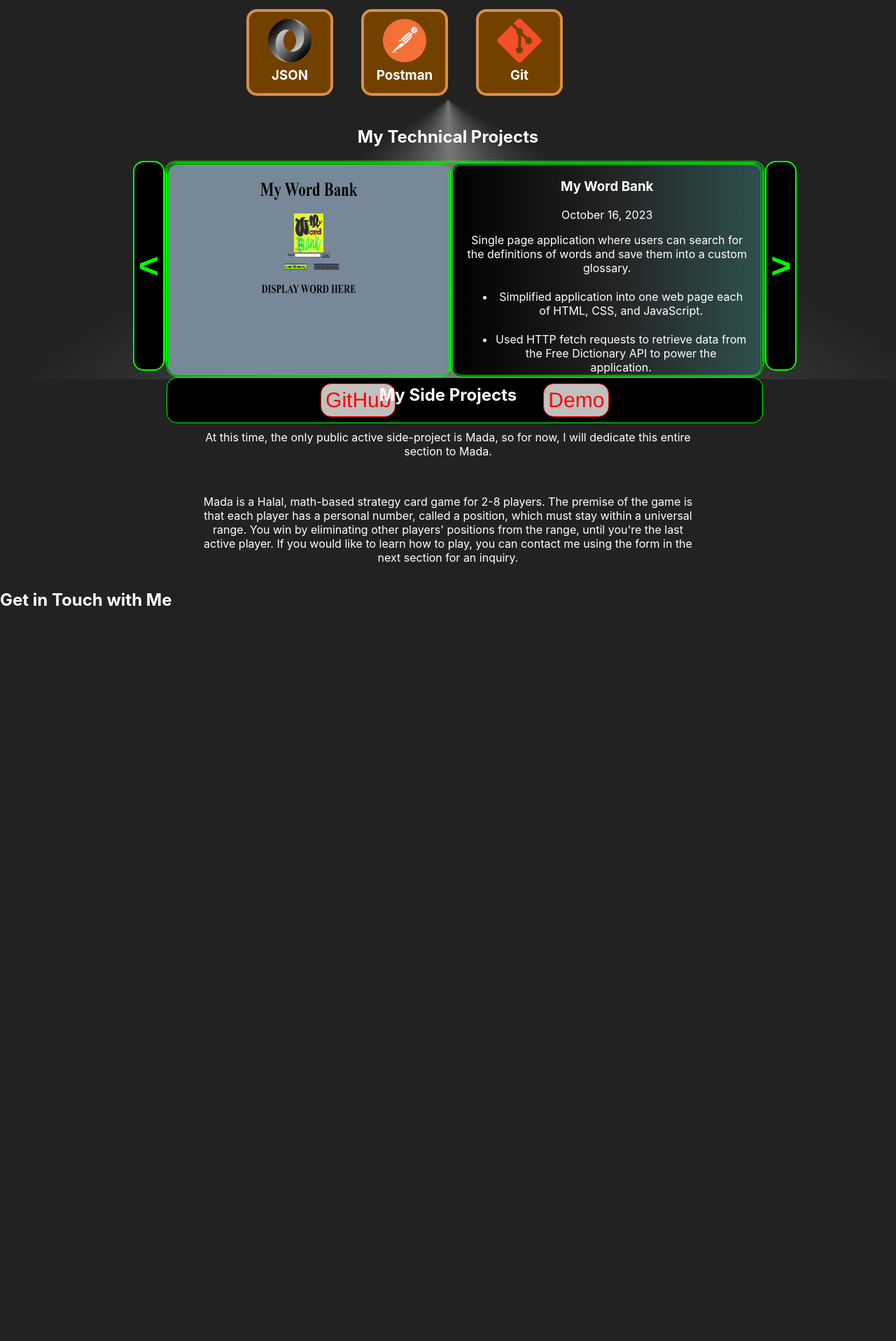
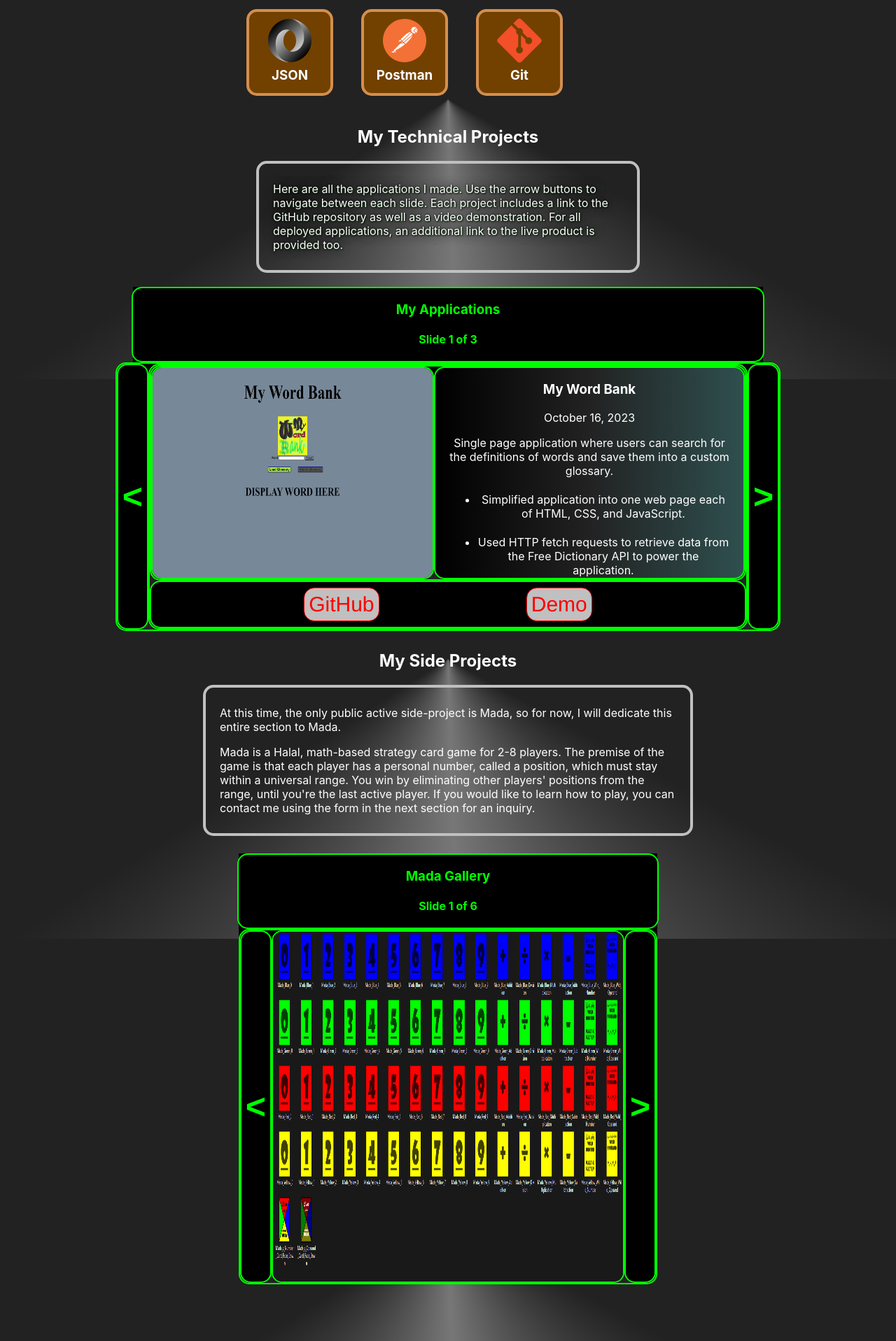
Before and after one commit to adnanian/adnanian-portfolio, a React (Create React App) app in the folder client/: page / in a window 1280 px wide. Shown: the part 1858-3775 px from the top of the page at 70% size. Before the commit the page ends 2750 px from the top, so only its background shows below. Built offline with nearby package versions, Linux system fonts and the light colour scheme.

Commit message:
Complete Side projects section

```diff
--- a/client/src/components/Slideshow.js
+++ b/client/src/components/Slideshow.js
@@ -1,7 +1,7 @@
 import { useState } from "react"
 import "../styles/Slideshow.css"
 
-export default function Slideshow({id, children}) {
+export default function Slideshow({id, title, children}) {
     const [currentIndex, setCurrentIndex] = useState(0);
     const childComponents = [...children];
 
@@ -19,9 +19,15 @@ export default function Slideshow({id, children}) {
 
     return (
         <div id={id} className="slideshow">
-            <button className="slide-button col-1" onClick={previous}>&lt;</button>
-            {childComponents[currentIndex]}
-            <button className="slide-button col-1" onClick={next}>&gt;</button>
+            <div className="slide-heading">
+                <h3>{title}</h3>
+                <h4>{`Slide ${currentIndex + 1} of ${childComponents.length}`}</h4>
+            </div>
+            <div className="slide-navigation">
+                <button className="slide-button" onClick={previous}>&lt;</button>
+                {childComponents[currentIndex]}
+                <button className="slide-button" onClick={next}>&gt;</button>
+            </div>
         </div>
     )
 }
--- a/client/src/components/TechSkillCard.js
+++ b/client/src/components/TechSkillCard.js
@@ -1,6 +1,6 @@
 export default function TechSkillCard({skill}) {
     return (
-        <div className="skill-card">
+        <div className="skill-card brown-frame">
             <img src={skill.iconUrl} alt={`Adnan is good with ${skill.name}.`}/>
             <h3>{skill.name}</h3>
         </div>
--- a/client/src/index.css
+++ b/client/src/index.css
@@ -47,11 +47,28 @@ code {
   border-radius: 15px;
 }
 
-button {
+button, .slide-heading {
   background-color: black;
   color: lime;
+}
+
+button, .lime-border, .slideshow :is(div, img, nav, .slide-heading) {
   border-radius: 15px;
   border: 2px solid lime;
+}
+
+
+.brown-frame {
+  background-color: rgb(114, 65, 0);
+  border: 4px solid rgb(212, 143, 78);
+  border-radius: 15px;
+}
+
+article {
+  border: 4px solid silver;
+  border-radius: 15px;
+  padding: 10px 20px;
+  text-align: start;
 }
 
 /* main {
--- a/client/src/sections/About.js
+++ b/client/src/sections/About.js
@@ -5,7 +5,7 @@ export default function About() {
         <section id="about">
             <h1>Who am I?</h1>
             <div id="main-about-contents">
-                <figure>
+                <figure className="brown-frame">
                     <img
                         src="./images/adnan_profile_pic.jpg"
                         alt="A short-haired black-bearded man with blue glasses, sitting in front of a table and smiling."
--- a/client/src/sections/SideProjectsSection.js
+++ b/client/src/sections/SideProjectsSection.js
@@ -1,12 +1,32 @@
+import Slideshow from "../components/Slideshow";
 import "../styles/SideProjectsSection.css";
 
 export default function SideProjectsSection() {
+
+    const images = [
+        'draft-2-card-list.png',
+        'draft-2-layout.jpg',
+        'draft-3-card-backs.png',
+        'draft-3-layout.jpg',
+        'draft-3-number-cards.jpg',
+        'draft-3-operand-cards.jpg'
+    ];
+
+    const imageSlides = images.map((image) => {
+        return (
+            <img
+                src={`./images/mada/${image}`}
+                alt="Mada card design."
+            />
+        );
+    });
+
     return (
         <section id="side-projects">
             <h1>My Side Projects</h1>
+            <article>
                 <p>At this time, the only public active side-project is Mada, so for
                     now, I will dedicate this entire section to Mada.</p>
-            <br/>
                 <p>Mada is a Halal, math-based strategy card game for 2-8 players.
                     The premise of the game is that each player has a personal
                     number, called a position, which must stay within a universal
@@ -15,6 +35,10 @@ export default function SideProjectsSection() {
                     learn how to play, you can contact me using the form in the next
                     section for an inquiry.
                 </p>
+            </article>
+            <Slideshow id="mada-slides" title="Mada Gallery">
+                {imageSlides}
+            </Slideshow>
         </section>
     );
 }
--- a/client/src/sections/SkillsSection.js
+++ b/client/src/sections/SkillsSection.js
@@ -13,7 +13,7 @@ export default function SkillsSection() {
     return (
         <section id="skills">
             <h1>What am I Good At?</h1>
-            <span>
+            <span className="brown-frame">
                 Icons taken from&nbsp;
                 <a
                     href="https://techicons.dev/?search=j"
--- a/client/src/sections/TechnicalProjectsSection.js
+++ b/client/src/sections/TechnicalProjectsSection.js
@@ -20,7 +20,16 @@ export default function TechnicalProjectsSection() {
     return (
         <section id="technical-projects">
             <h1>My Technical Projects</h1>
-            <Slideshow id="tech-slides">
+            <article>
+                <p className="fancy-font">
+                    Here are all the applications I made. Use the arrow buttons to
+                    navigate between each slide. Each project includes a link to the
+                    GitHub repository as well as a video demonstration. For all deployed
+                    applications, an additional link to the live product is provided
+                    too.
+                </p>
+            </article>
+            <Slideshow id="tech-slides" title="My Applications">
                 {techProjectSlides}
             </Slideshow>
             <ul id="project-card-list">
--- a/client/src/styles/About.css
+++ b/client/src/styles/About.css
@@ -8,18 +8,11 @@
 }
 
 #about figure {
-    background-color: rgb(114, 65, 0);
+    /* background-color: rgb(114, 65, 0);
     border: 4px solid rgb(212, 143, 78);
-    border-radius: 15px;
+    border-radius: 15px; */
     padding: 8px;
     width: fit-content;
-}
-
-#about article {
-    border: 4px solid silver;
-    border-radius: 15px;
-    padding: 10px 20px;
-    text-align: start;
 }
 
 @media only screen and (max-width: 767px) {
--- a/client/src/styles/SideProjectsSection.css
+++ b/client/src/styles/SideProjectsSection.css
@@ -5,5 +5,50 @@
     justify-content: center;
     text-align: center;
     margin: 0 auto;
-    width: 700px;
+    width: 200px; /* adjust */
+    margin-bottom: 300px;
 }
+
+@media only screen and (max-width: 767px) {
+    #side-projects .slideshow {
+        width: fit-content;
+        height: 300px;
+    }
+
+    #side-projects .slideshow {
+        width: 200px;
+        height: 300px;
+        display: flex;
+        flex-direction: column;
+    }
+
+    #side-projects .slideshow img {
+        width: 200px;
+        height: 300px;
+    }
+
+    #side-projects .slideshow > .slide-navigation {
+        display: flex;
+        flex-direction: column !important;
+    }
+}
+
+@media only screen and (min-width: 768px) {
+    #side-projects {
+        width: 700px;
+    }
+
+    #side-projects article {
+        margin-bottom: 25px;
+    }
+
+    #side-projects .slideshow {
+        width: fit-content;
+        height: 500px;
+    }
+
+    #side-projects .slideshow img {
+        width: 500px;
+        height: 500px;
+    }
+}
--- a/client/src/styles/SkillsSection.css
+++ b/client/src/styles/SkillsSection.css
@@ -6,10 +6,10 @@
 }
 
 #skills span {
-    background-color: rgb(114, 65, 0);
-    border: 4px solid rgb(212, 143, 78);
+    /* background-color: rgb(114, 65, 0);
+    border: 4px solid rgb(212, 143, 78); */
     padding: 8px 20px;
-    border-radius: 15px;
+    /* border-radius: 15px; */
 }
 
 #skills span .external {
@@ -27,9 +27,9 @@
 }
 
 .skill-card {
-    background-color: rgb(114, 65, 0);
+    /* background-color: rgb(114, 65, 0);
     border: 4px solid rgb(212, 143, 78);
-    border-radius: 15px;
+    border-radius: 15px; */
     padding: 8px;
     width: 100px;
     height: 100px;
--- a/client/src/styles/Slideshow.css
+++ b/client/src/styles/Slideshow.css
@@ -7,10 +7,27 @@
     font-weight: bold;
 }
 
+.slide-button:hover {
+    background: linear-gradient(to bottom, black, darkslategray, silver, white);
+    color: red;
+}
+
 @media only screen and (min-width: 768px) and (min-height: 500px) {
     .slideshow {
         width: 700px;
         height: 400px;
+        display: flex;
+        flex-direction: column;
+        align-items: center;
+        background-color: black;
+    }
+
+    .slide-heading {
+        width: 100%;
+        height: fit-content;
+    }
+
+    .slideshow > .slide-navigation {
         display: flex;
         flex-direction: row;
     }
--- a/client/src/styles/TechnicalProjectsSection.css
+++ b/client/src/styles/TechnicalProjectsSection.css
@@ -38,8 +38,8 @@
     .project-slide {
         display: flex;
         flex-direction: column;
-        background-color: rgb(114, 65, 0);
-        border: 4px solid rgb(212, 143, 78);
+        background-color: #400;
+        border: 4px solid red;
         border-radius: 15px;
         padding: 8px;
         margin-top: 15px;
@@ -53,6 +53,16 @@
 }
 
 @media only screen and (min-width: 768px) and (min-height: 500px) {
+    #technical-projects {
+        margin-bottom: 200px;
+    }
+
+    #technical-projects > article {
+        width: 500px;
+        display: flex;
+        margin: 0 auto 20px;
+    }
+
     #project-card-list {
         display: none;
     }
@@ -65,8 +75,8 @@
     .project-slide {
         display: flex;
         flex-direction: column;
-        border: 3px double lime;
-        border-radius: 15px;
+        /* border: 3px double lime;
+        border-radius: 15px; */
     }
 
     .project-slide .slide-core {
@@ -77,8 +87,8 @@
     .project-slide :is(img, .project-info) {
         width: 400px;
         height: 300px;
-        border: 3px double lime;
-        border-radius: 15px;
+        /* border: 3px double lime;
+        border-radius: 15px; */
     }
 
     .project-slide .project-info {
@@ -94,8 +104,8 @@
     .slide-nav {
         background-color: black;
         color: lime;
-        border: 1px solid lime;
-        border-radius: 15px;
+        /* border: 1px solid lime;
+        border-radius: 15px; */
         padding: 8px;
     }
 
```
Lines whose indentation alone changed are shown as unchanged.
